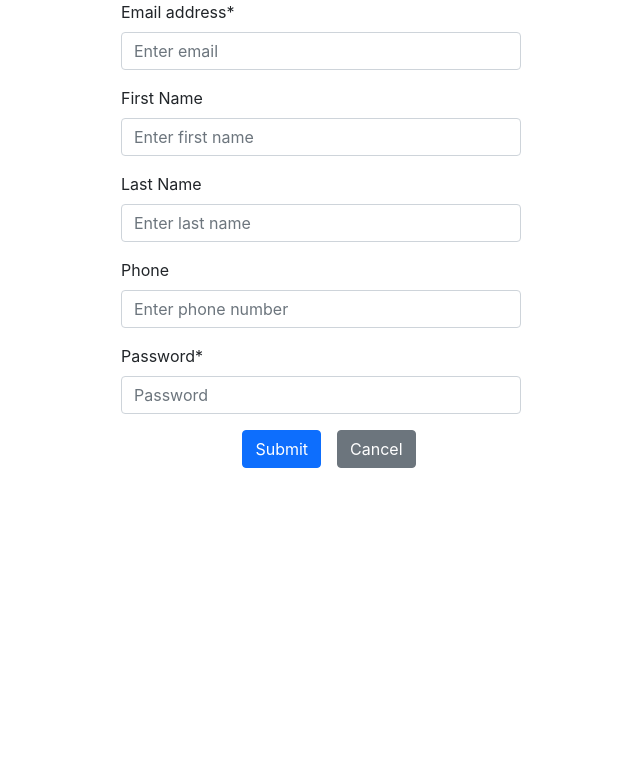
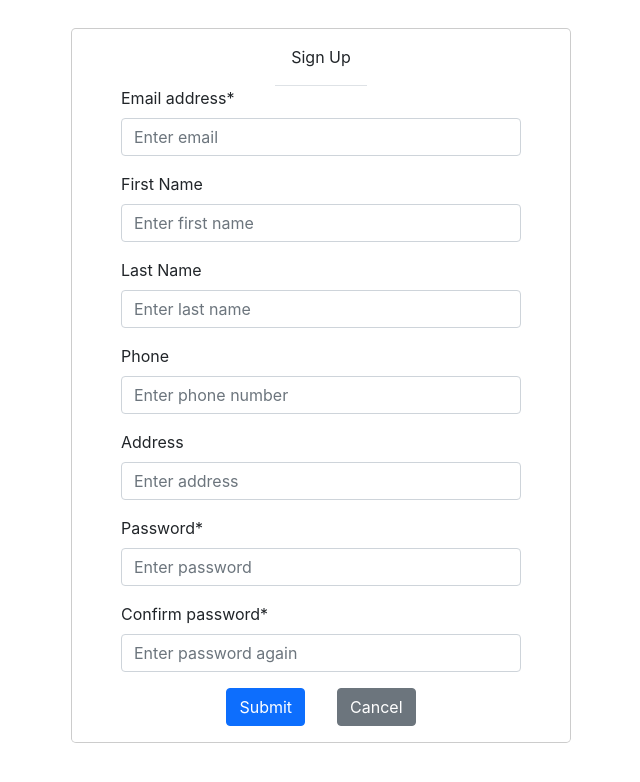
Before and after one commit to MinzheChen98/Food-ordering-website, a React (Create React App) app in the folder frontend/: page /signup in a window 1280 px wide. Shown: the top 782 px of the page, without its empty margins (319-959 px from the left). Built offline with nearby package versions, Linux system fonts and the light colour scheme.

Commit message:
getFormValue

```diff
--- a/frontend/package.json
+++ b/frontend/package.json
@@ -10,6 +10,7 @@
     "react": "^17.0.2",
     "react-bootstrap": "^2.1.2",
     "react-dom": "^17.0.2",
+    "react-router-dom": "^6.2.1",
     "react-scripts": "^5.0.0",
     "web-vitals": "^2.1.4"
   },
--- a/frontend/src/App.js
+++ b/frontend/src/App.js
@@ -1,25 +1,31 @@
-import logo from './logo.svg';
-import './App.css';
+import * as React from "react";
+import { Routes, Route, Link } from "react-router-dom";
+import SingUp from "./pages/sign-up";
 
 function App() {
   return (
-    <div className="App">
-      <header className="App-header">
-        <img src={logo} className="App-logo" alt="logo" />
-        <p>
-          Edit <code>src/App.js</code> and save to reload.
-        </p>
-        <a
-          className="App-link"
-          href="https://reactjs.org"
-          target="_blank"
-          rel="noopener noreferrer"
-        >
-          Learn React
-        </a>
-      </header>
+    <div>
+      <Routes>
+        <Route path="/" element={<Login />} />
+        <Route path="signup" element={<SingUp />} />
+      </Routes>
     </div>
   );
 }
 
+// TODO: Delete this function and import login page/
+function Login() {
+  return (
+    <>
+      <main>
+        <h2>Welcome to the food dilivery app!</h2>
+        <p>Please Login</p>
+      </main>
+      <nav>
+        <Link to="/signup">Sign Up</Link>
+      </nav>
+    </>
+  );
+}
+
 export default App;
--- a/frontend/src/client/request.js
+++ b/frontend/src/client/request.js
@@ -1 +1,7 @@
 // TODO
+
+export function request(params) {
+    return new Promise((resolve, reject) => {
+        console.log(params);
+        resolve(params)})
+}
--- /dev/null
+++ b/frontend/src/client/user.js
@@ -0,0 +1,6 @@
+import { request } from '../../client/request';
+
+export function signUpAPI(params) {
+    url = 'user/login'
+    return request(url, params);
+}
--- a/frontend/src/index.js
+++ b/frontend/src/index.js
@@ -2,15 +2,15 @@
 import ReactDOM from 'react-dom';
 import 'bootstrap/dist/css/bootstrap.min.css';
 import './index.css';
-//import App from './App';
+import App from './App';
 import reportWebVitals from './reportWebVitals';
-import SignUp from './pages/sign-up/form'
+import { BrowserRouter } from 'react-router-dom';
 
 // TODO: Use history
 ReactDOM.render(
-  <React.StrictMode>
-    <SignUp />
-  </React.StrictMode>,
+  <BrowserRouter>
+    <App />
+  </BrowserRouter>,
   document.getElementById('root')
 );
 
--- a/frontend/src/pages/sign-up/form.jsx
+++ b/frontend/src/pages/sign-up/form.jsx
@@ -1,16 +1,25 @@
-import { useState } from 'react';
 import Button from 'react-bootstrap/Button'
 import Form from 'react-bootstrap/Form'
+import { signUpAPI } from '../../client/user';
 
 function LoginForm(){
-    const [form, setForm] = useState({});
 
-    function signUp() {
-        console.log(form);
+    function signUp(event) {
+        event.preventDefault();
+        const target = event.target;
+        const signUpParams = {
+            email: target.formEmail.value,
+            firstName: target.formFirstName.value,
+            lastName: target.formLastName.value,
+            password: target.formPassword.value,
+            phone: target.formPhone.value,
+            address: target.formAddress.value,
+        };
+        signUpAPI(signUpParams).then(()=>{});
     }
 
     return (
-        <Form className='mx-auto' style={{width:400}}>
+        <Form className='mx-auto' style={{width:400}} onSubmit={signUp}>
             <Form.Group className="mb-3" controlId="formEmail">
                 <Form.Label>Email address*</Form.Label>
                 <Form.Control type="email" placeholder="Enter email" required />
@@ -28,16 +37,24 @@
                 <Form.Label>Phone</Form.Label>
                 <Form.Control placeholder="Enter phone number" />
             </Form.Group>
+            <Form.Group className="mb-3" controlId="formAddress">
+                <Form.Label>Address</Form.Label>
+                <Form.Control placeholder="Enter address" />
+            </Form.Group>
 
             <Form.Group className="mb-3" controlId="formPassword">
                 <Form.Label>Password*</Form.Label>
-                <Form.Control style={{width:'100%'}} type="password" placeholder="Password" required />
+                <Form.Control style={{width:'100%'}} type="password" placeholder="Enter password" required />
+            </Form.Group>
+            <Form.Group className="mb-3" controlId="formConfirmPassword">
+                <Form.Label>Confirm password*</Form.Label>
+                <Form.Control style={{width:'100%'}} type="password" placeholder="Enter password again" required />
             </Form.Group>
             <div className='col text-center'>
-                <Button className="mx-3" variant="primary" type="submit">
+                <Button className="mx-3 mb-3" variant="primary" type="submit">
                     Submit
                 </Button>
-                <Button variant="secondary">
+                <Button className="mx-3 mb-3" variant="secondary">
                     Cancel
                 </Button>
             </div>
```
Also changed, not shown: 1 other file (tests, documents, lock files or other folders).
